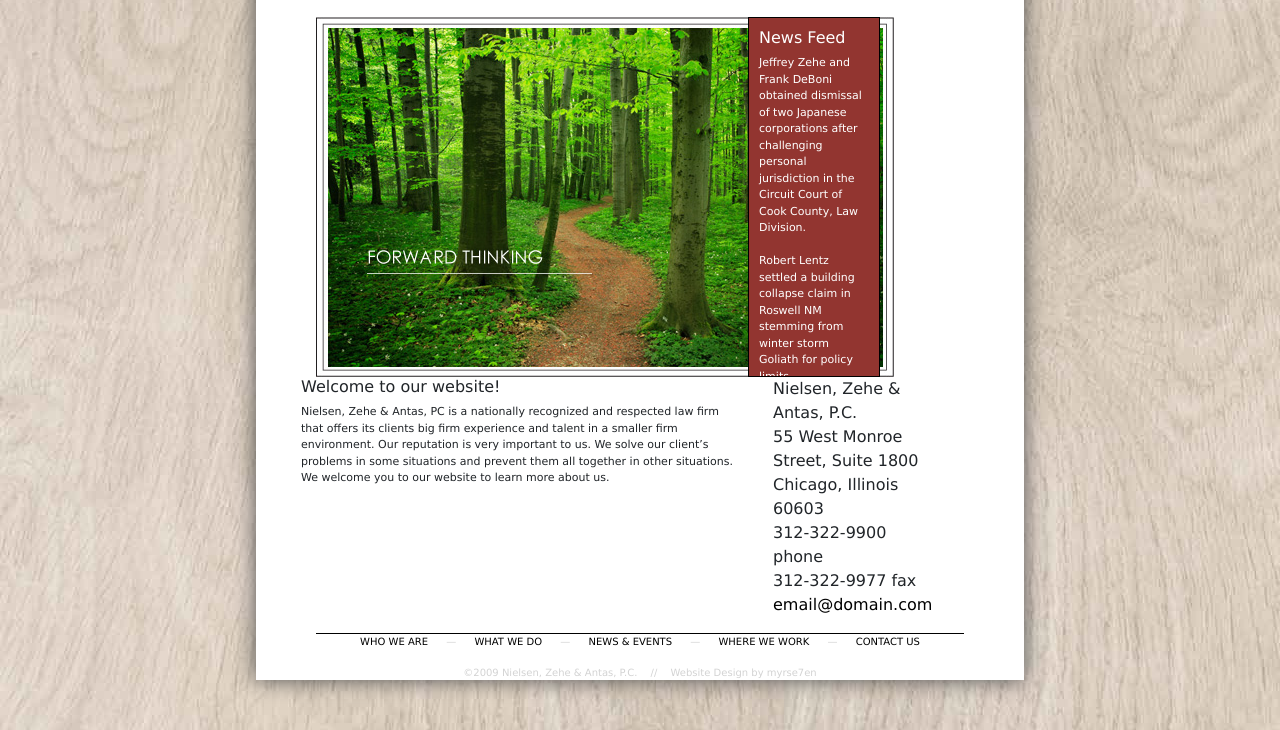
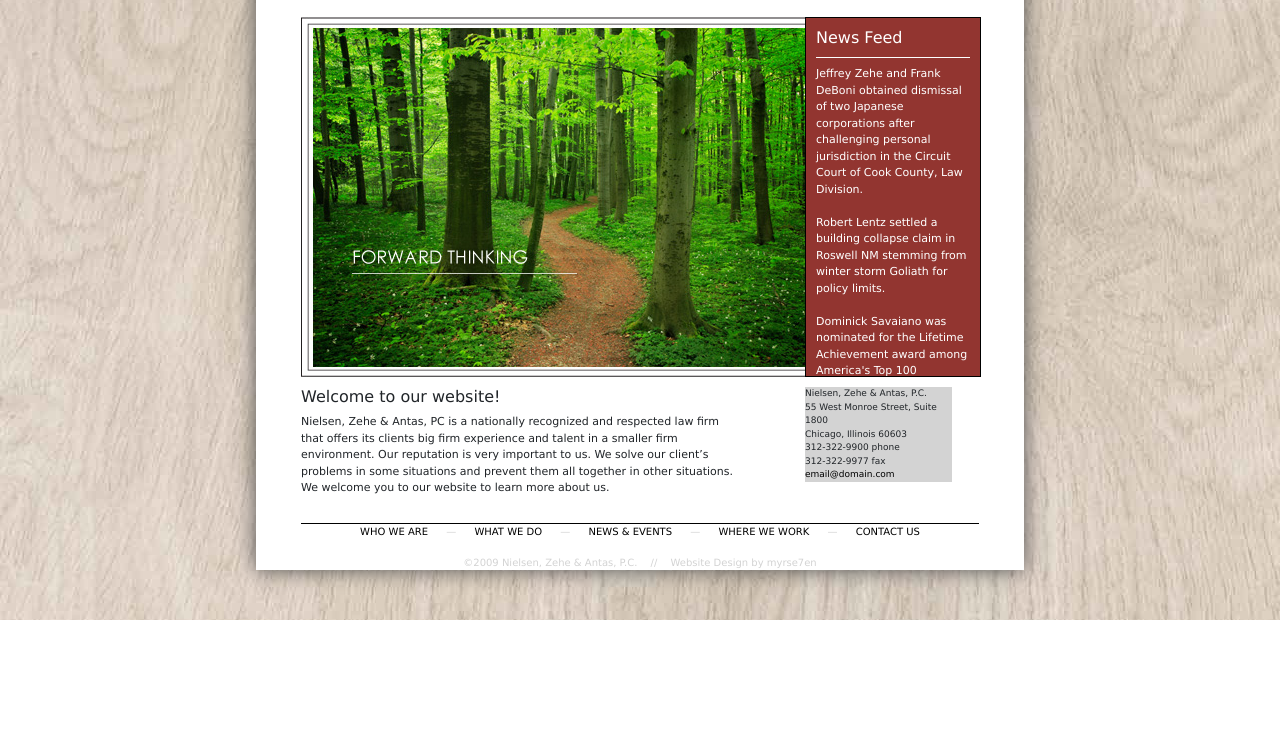
Before and after one commit to myrse7en/week01_project, a plain HTML site: page index.html in a window 1280 px wide. Shown: the part 213-943 px from the top of the page. After the commit the page ends 833 px from the top, so only its background shows below. Drawn offline with nearby package versions, Linux system fonts and the light colour scheme.

Commit message:
Minor improvements

```diff
--- a/css/main.css
+++ b/css/main.css
@@ -20,6 +20,11 @@ header {
 .header-img {
   padding: 40px 40px 30px 40px;
   display: block;
+}
+
+.row {
+  margin-top: 10px;
+  margin-bottom: 10px;
 }
 
 li {
@@ -51,6 +56,7 @@ li {
   padding: 0 10px;
 }
 
+
 footer {
   font-size: 10px;
   text-align: center;
@@ -78,11 +84,7 @@ a:visited {
   text-decoration: none;
 }
 
-/* .a-black {
-color: black;
-} */
-
-.a:hover {
+a:hover {
   color: #91342f;
   text-decoration: none;
 }
@@ -92,34 +94,48 @@ color: black;
   color:lightgrey;
 }
 
-#col3-main{
+/* #col3-main{
   float: right;
-  /* width: 28%; */
+  width: 28%;
   padding-left: 15px;
   padding-right: 15px;
-}
+} */
 
 .side-bar {
   background-color: rgb(146, 53, 48);
   border: 1px solid black;
   padding: 10px;
-  overflow: auto;
-  width: 100%;
+  overflow-y: auto;
+  width: 120%;
   color: white;
   font-size: 11px;
-  display: block;
+  /* display: block; */
   max-height: 360px;
-  position: relative;
-  top: 0;
-  right: 0;
+  margin:  auto auto;
+}
+
+.side-bar-heading {
+  border-bottom: 1px solid white;
+  padding-bottom: 10px;
+}
+
+#scroll::-webkit-scrollbar {
+  /* background-image: url(''); */
+  width: 0px;
+}
+
+.side-col-3 {
+  margin-left: 2em;
 }
 
 .body-text {
   font-size: 11px;
 }
 
-.Contact-text {
+
+.contact-text {
   font-size: 9px;
   background-color: lightgrey;
   display: block;
+  /* padding: 20px; */
 }
--- a/index.html
+++ b/index.html
@@ -6,10 +6,10 @@
     <link rel="stylesheet" href="https://maxcdn.bootstrapcdn.com/bootstrap/4.0.0/css/bootstrap.min.css" integrity="sha384-Gn5384xqQ1aoWXA+058RXPxPg6fy4IWvTNh0E263XmFcJlSAwiGgFAW/dAiS6JXm" crossorigin="anonymous">
     <link rel="stylesheet" href="./css/main.css">
   </head>
-  <body>
+  <body id="scroll">
     <div class="container">
       <div class="col-md-12">
-        <header class="col-md-12">
+        <header>
           <a href="./index.html"><img class="header-img" src="http://placehold.it/318x76" alt="Header Logo"></a>
           <nav class="col-md-12">
             <ul class="headernav-ul a a-black">
@@ -37,14 +37,14 @@
         </header>
 
         <main class="col-md-12">
-          <div class="row col-md-12">
+          <div class="row">
             <div class="col-md-8">
               <img src="./media/nza_slideshow.jpg" alt="Home Image">
             </div> <!-- ends col 8 -->
 
-            <div class="col-md-3" id="col3-main">
-              <div class="side-bar">
-                <h6>News Feed</h6>
+            <div class="col-md-3 offset-md-1 side-col-3">
+              <div class="side-bar" id="scroll">
+                <h6 class="side-bar-heading">News Feed</h6>
                 <p>
                   Jeffrey Zehe and Frank DeBoni obtained dismissal of two Japanese corporations after challenging personal jurisdiction in the Circuit Court of Cook County, Law Division.
                   <br>
@@ -65,8 +65,8 @@
               <h6>Welcome to our website!</h6>
               <p class="body-text">Nielsen, Zehe & Antas, PC is a nationally recognized and respected law firm that offers its clients big firm experience and talent in a smaller firm environment. Our reputation is very important to us. We solve our client’s problems in some situations and prevent them all together in other situations. We welcome you to our website to learn more about us.</p>
             </div> <!-- ends col 8 -->
-            <div class="col-md-3">
-              <p class="contact-text">
+            <div class="col-md-3 offset-md-1 side-col-3">
+              <p class="contact-text a">
                 Nielsen, Zehe & Antas, P.C.
                 <br>
                 55 West Monroe Street, Suite 1800
@@ -83,7 +83,7 @@
           </div> <!-- ends row -->
         </main>
 
-        <footer class="col-md-12">
+        <footer>
           <nav class="col-md-12">
             <ul class="footernav-ul a a-black col-md-12">
               <li class="footer-li">
```
Also changed, not shown: contact.html (+2 -2 lines).
